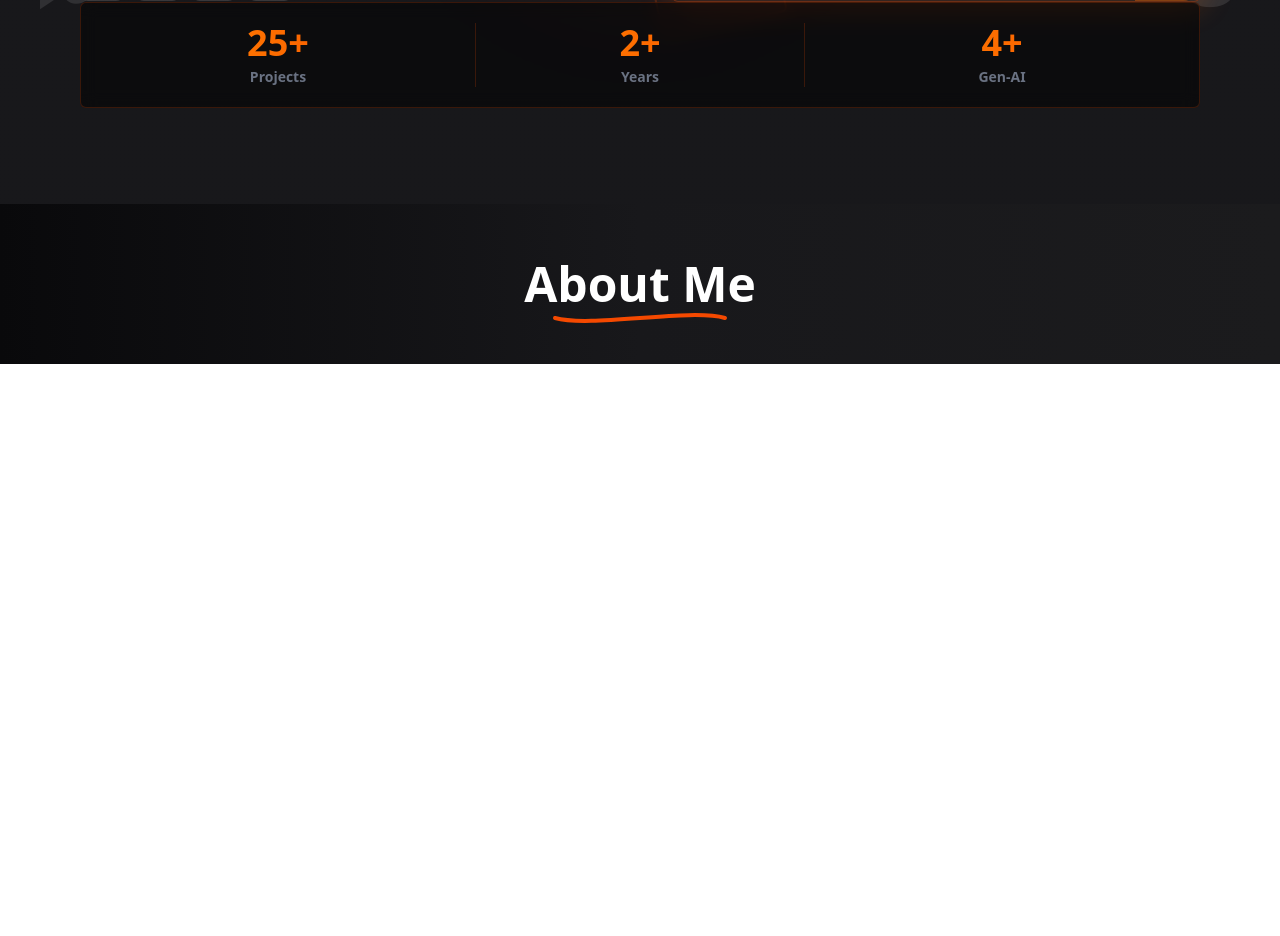
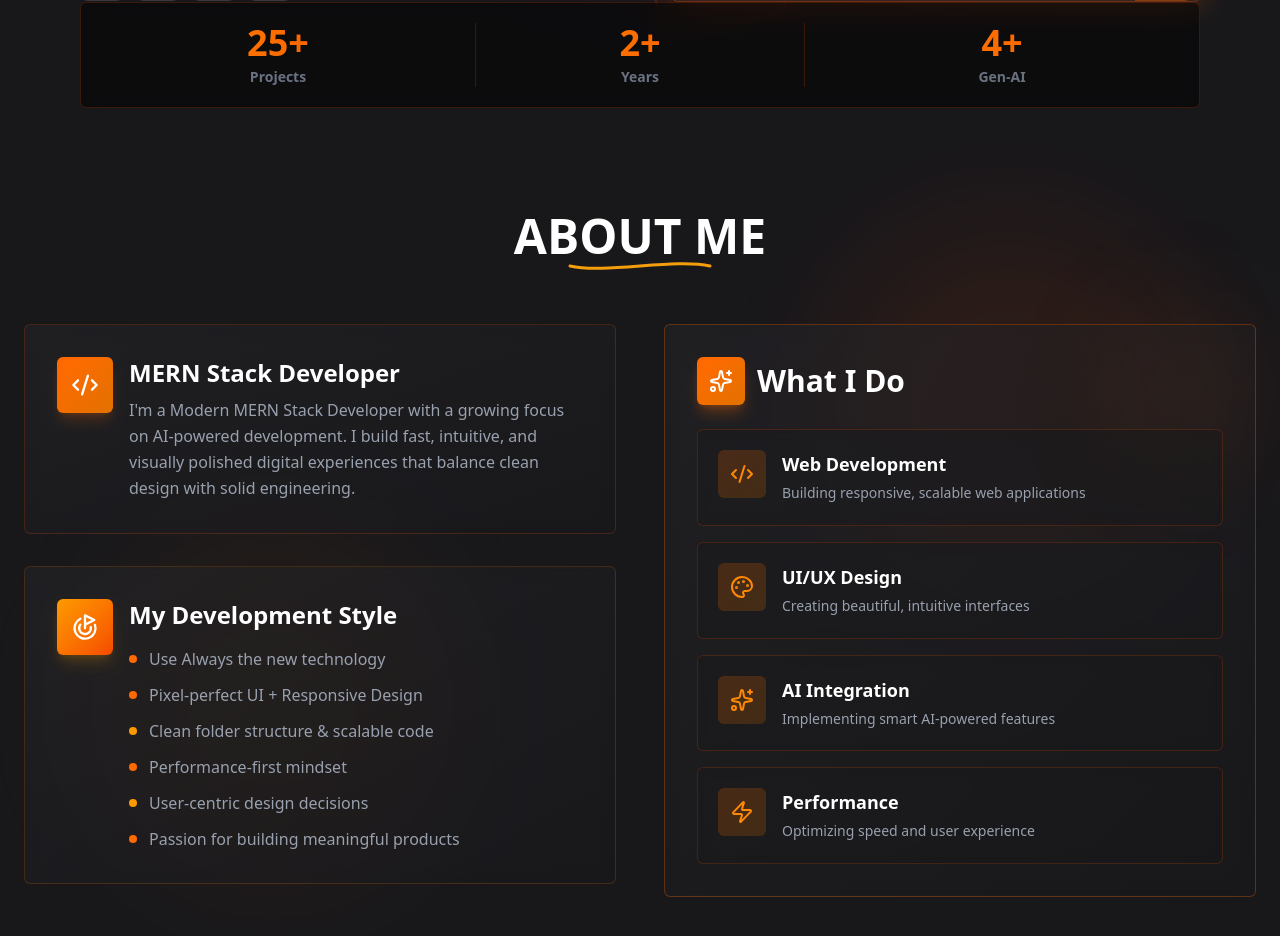
Before and after one commit to S1540/Portfolio-v2, a React (Vite) app: page / in a window 1280 px wide. Shown: the part 660-1596 px from the top of the page. Before the commit the page ends 1024 px from the top, so only its background shows below. Built offline with nearby package versions, Linux system fonts and the light colour scheme.

Commit message:
add about section

```diff
--- a/src/components/home/About.jsx
+++ b/src/components/home/About.jsx
@@ -1,35 +1,189 @@
 import React from "react";
+import { CodeXml, Goal, Sparkles, Code2, Palette, Zap } from "lucide-react";
 
 const About = () => {
+  const services = [
+    {
+      icon: <Code2 className="w-6 h-6" />,
+      title: "Web Development",
+      desc: "Building responsive, scalable web applications",
+    },
+    {
+      icon: <Palette className="w-6 h-6" />,
+      title: "UI/UX Design",
+      desc: "Creating beautiful, intuitive interfaces",
+    },
+    {
+      icon: <Sparkles className="w-6 h-6" />,
+      title: "AI Integration",
+      desc: "Implementing smart AI-powered features",
+    },
+    {
+      icon: <Zap className="w-6 h-6" />,
+      title: "Performance",
+      desc: "Optimizing speed and user experience",
+    },
+  ];
+
   return (
-    <div className="w-full flex justify-center py-14">
-      <h2 className="relative text-4xl md:text-5xl font-bold text-white">
-        About Me
+    <section className="relative min-h-screen w-full bg-zinc-900 py-20 overflow-hidden">
+      {/* Animated Glow */}
+      <div className="absolute top-20 right-20 w-96 h-96 bg-orange-600/10 rounded-full blur-3xl animate-pulse" />
+      <div
+        className="absolute bottom-20 left-20 w-96 h-96 bg-amber-600/10 rounded-full blur-3xl animate-pulse"
+        style={{ animationDelay: "1s" }}
+      />
+
+      <div className="relative z-10 max-w-7xl mx-auto px-4 sm:px-6">
+        {/* Section Header */}
+        <div className="flex justify-center mb-12 sm:mb-16">
+          <div className="relative inline-block">
+            <h2 className="text-3xl sm:text-4xl md:text-5xl font-black text-white">
+              ABOUT ME
+            </h2>
             {/* Curved underline */}
             <svg
-          className="absolute left-1/2 -bottom-5 -translate-x-1/2"
-          width="180"
+              className="absolute left-1/2 -bottom-3 sm:-bottom-4 -translate-x-1/2 w-32 sm:w-40 md:w-48"
+              width="150"
               height="20"
-          viewBox="0 0 180 20"
+              viewBox="0 0 150 20"
               fill="none"
-          xmlns="http://www.w3.org/2000/svg"
             >
               <path
-            d="M5 10 C40 20, 140 0, 175 10"
+                d="M5 10 C40 18, 110 2, 145 10"
                 stroke="url(#grad)"
-            strokeWidth="4"
+                strokeWidth="3"
                 strokeLinecap="round"
               />
               <defs>
-            <linearGradient id="grad" x1="0" y1="0" x2="180" y2="0">
-              <stop offset="0%" stopColor="#F54900" />
-              <stop offset="50%" stopColor="#F54900" />
-              <stop offset="100%" stopColor="#F54900" />
+                <linearGradient id="grad" x1="0" y1="0" x2="200" y2="0">
+                  <stop offset="0%" stopColor="#f59e0b" />
+                  <stop offset="50%" stopColor="#ea580c" />
+                  <stop offset="100%" stopColor="#f59e0b" />
                 </linearGradient>
               </defs>
             </svg>
-      </h2>
           </div>
+        </div>
+
+        {/* Main Content */}
+        <div className="grid grid-cols-1 lg:grid-cols-2 gap-6 sm:gap-8 md:gap-12">
+          {/* Left Column */}
+          <div className="space-y-6 sm:space-y-8">
+            {/* MERN Stack Card */}
+            <div className="group relative bg-linear-to-br from-zinc-800/50 to-zinc-900/50 backdrop-blur-sm border border-orange-600/20 rounded-md p-5 sm:p-6 md:p-8 hover:border-orange-500/40 transition-all duration-300">
+              <div className="absolute inset-0 bg-linear-to-br from-orange-500/5 to-transparent rounded-md opacity-0 group-hover:opacity-100 transition-opacity" />
+
+              <div className="relative space-y-3 sm:space-y-4">
+                <div className="flex flex-col sm:flex-row items-start gap-4">
+                  <div className="w-12 h-12 sm:w-14 sm:h-14 bg-linear-to-br from-orange-500 to-amber-600 rounded-md flex items-center justify-center shrink-0 shadow-lg shadow-orange-500/20">
+                    <CodeXml className="w-6 h-6 sm:w-7 sm:h-7 text-white" />
+                  </div>
+                  <div>
+                    <h3 className="text-xl sm:text-2xl font-bold text-white mb-2">
+                      MERN Stack Developer
+                    </h3>
+                    <p className="text-sm sm:text-base text-gray-400 leading-relaxed">
+                      I'm a Modern MERN Stack Developer with a growing focus on
+                      AI-powered development. I build fast, intuitive, and
+                      visually polished digital experiences that balance clean
+                      design with solid engineering.
+                    </p>
+                  </div>
+                </div>
+              </div>
+            </div>
+
+            {/* Development Style Card */}
+            <div className="group relative bg-linear-to-br from-zinc-800/50 to-zinc-900/50 backdrop-blur-sm border border-amber-600/20 rounded-md p-5 sm:p-6 md:p-8 hover:border-amber-500/40 transition-all duration-300">
+              <div className="absolute inset-0 bg-linear-to-br from-amber-500/5 to-transparent rounded-md opacity-0 group-hover:opacity-100 transition-opacity" />
+
+              <div className="relative space-y-3 sm:space-y-4">
+                <div className="flex flex-col sm:flex-row items-start gap-4">
+                  <div className="w-12 h-12 sm:w-14 sm:h-14 bg-linear-to-br from-amber-500 to-orange-600 rounded-md flex items-center justify-center shrink-0 shadow-lg shadow-amber-500/20">
+                    <Goal className="w-6 h-6 sm:w-7 sm:h-7 text-white" />
+                  </div>
+                  <div className="flex-1">
+                    <h3 className="text-xl sm:text-2xl font-bold text-white mb-3 sm:mb-4">
+                      My Development Style
+                    </h3>
+                    <ul className="space-y-2 sm:space-y-3 text-sm sm:text-base text-gray-400">
+                      <li className="flex items-start gap-3">
+                        <span className="w-2 h-2 bg-orange-500 rounded-full mt-1.5 sm:mt-2 shrink-0" />
+                        <span>Use Always the new technology</span>
+                      </li>
+                      <li className="flex items-start gap-3">
+                        <span className="w-2 h-2 bg-orange-500 rounded-full mt-1.5 sm:mt-2 shrink-0" />
+                        <span>Pixel-perfect UI + Responsive Design</span>
+                      </li>
+                      <li className="flex items-start gap-3">
+                        <span className="w-2 h-2 bg-amber-500 rounded-full mt-1.5 sm:mt-2 shrink-0" />
+                        <span>Clean folder structure & scalable code</span>
+                      </li>
+                      <li className="flex items-start gap-3">
+                        <span className="w-2 h-2 bg-orange-500 rounded-full mt-1.5 sm:mt-2 shrink-0" />
+                        <span>Performance-first mindset</span>
+                      </li>
+                      <li className="flex items-start gap-3">
+                        <span className="w-2 h-2 bg-amber-500 rounded-full mt-1.5 sm:mt-2 shrink-0" />
+                        <span>User-centric design decisions</span>
+                      </li>
+                      <li className="flex items-start gap-3">
+                        <span className="w-2 h-2 bg-orange-500 rounded-full mt-1.5 sm:mt-2 shrink-0" />
+                        <span>Passion for building meaningful products</span>
+                      </li>
+                    </ul>
+                  </div>
+                </div>
+              </div>
+            </div>
+          </div>
+
+          {/* Right Column - What I Do */}
+          <div className="space-y-6 sm:space-y-8">
+            <div className="relative bg-linear-to-br from-zinc-800/50 to-zinc-900/50 backdrop-blur-sm border border-orange-500/30 rounded-md p-5 sm:p-6 md:p-8">
+              <div className="absolute top-0 right-0 w-24 h-24 sm:w-32 sm:h-32 bg-orange-500/10 rounded-full blur-3xl" />
+
+              <div className="relative space-y-5 sm:space-y-6">
+                <div className="flex items-center gap-3 mb-4 sm:mb-6">
+                  <div className="w-10 h-10 sm:w-12 sm:h-12 bg-linear-to-br from-orange-500 to-amber-600 rounded-md flex items-center justify-center shadow-lg shadow-orange-500/30">
+                    <Sparkles className="w-5 h-5 sm:w-6 sm:h-6 text-white" />
+                  </div>
+                  <h3 className="text-2xl sm:text-3xl font-bold text-white">
+                    What I Do
+                  </h3>
+                </div>
+
+                <div className="grid grid-cols-1 gap-3 sm:gap-4">
+                  {services.map((service, index) => (
+                    <div
+                      key={index}
+                      className="group bg-zinc-900/50 backdrop-blur-sm border border-orange-600/20 rounded-md p-4 sm:p-5 hover:border-orange-500/40 hover:bg-zinc-800/50 transition-all duration-300 cursor-pointer"
+                    >
+                      <div className="flex items-start gap-3 sm:gap-4">
+                        <div className="w-10 h-10 sm:w-12 sm:h-12 bg-linear-to-br from-orange-500/20 to-amber-600/20 rounded-md flex items-center justify-center shrink-0 group-hover:from-orange-500/30 group-hover:to-amber-600/30 transition-all">
+                          <div className="text-orange-400 group-hover:text-orange-300 transition-colors [&>svg]:w-5 [&>svg]:h-5 sm:[&>svg]:w-6 sm:[&>svg]:h-6">
+                            {service.icon}
+                          </div>
+                        </div>
+                        <div className="flex-1">
+                          <h4 className="text-base sm:text-lg font-bold text-white mb-1 group-hover:text-orange-400 transition-colors">
+                            {service.title}
+                          </h4>
+                          <p className="text-xs sm:text-sm text-gray-400 leading-relaxed">
+                            {service.desc}
+                          </p>
+                        </div>
+                      </div>
+                    </div>
+                  ))}
+                </div>
+              </div>
+            </div>
+          </div>
+        </div>
+      </div>
+    </section>
   );
 };
 
--- a/src/components/home/Hero.jsx
+++ b/src/components/home/Hero.jsx
@@ -60,7 +60,7 @@ const Hero = () => {
   }, [typewriterText, roleIndex]);
 
   return (
-    <section className="relative min-h-screen w-full overflow-hidden bg-zinc-900">
+    <section className="relative w-full overflow-hidden bg-zinc-900">
       {/* Dot Grid Background */}
       <div className="absolute inset-0">
         <div
```
Lines whose indentation alone changed are shown as unchanged.
